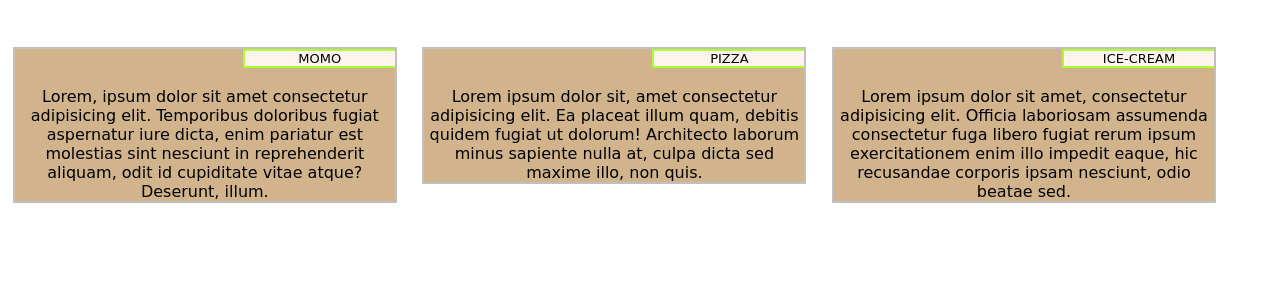
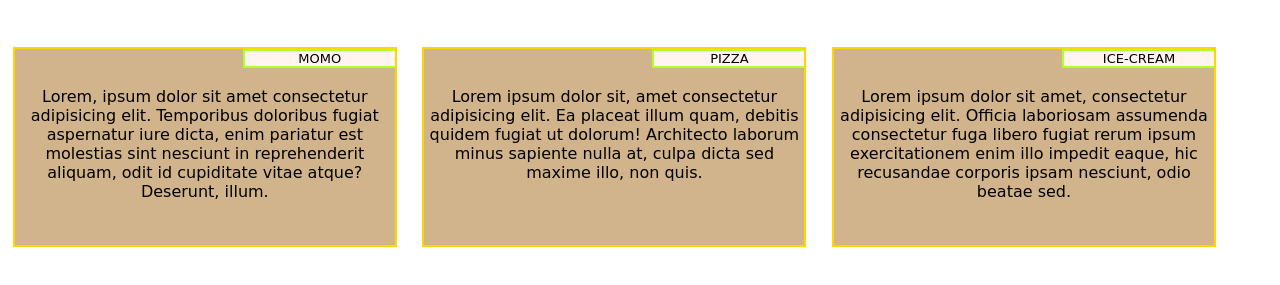
Before and after one commit to kesaraju7/Assignment, a plain HTML site: page webpage/Index.html in a window 1280 px wide. Shown: the part 41-326 px from the top of the page. Drawn offline with Linux system fonts and the light colour scheme.

Commit message:
Update style.css

```diff
--- a/webpage/style.css
+++ b/webpage/style.css
@@ -13,6 +13,7 @@ h1
     margin-bottom: 50px;
 
 }
+
 .card#first,#second,#third
 {
     background-color: tan;
@@ -21,8 +22,9 @@ h1
     margin-right: 1%;
     margin-left: 1%;
     position: relative;
-    border: 2px solid silver;
-    text-overflow: string;
+    border: 2px solid gold;
+    overflow: auto;
+    height: 200px;
 
 }
 .body
@@ -52,8 +54,9 @@ h1
     margin-right: 1%;
     margin-left: 1.9%;
     position: relative;
-    border: 1px solid black;
-    text-overflow: string;
+    border: 3px solid gold;
+     overflow: auto;
+     height: 200px;
 
 }
 .body
```
